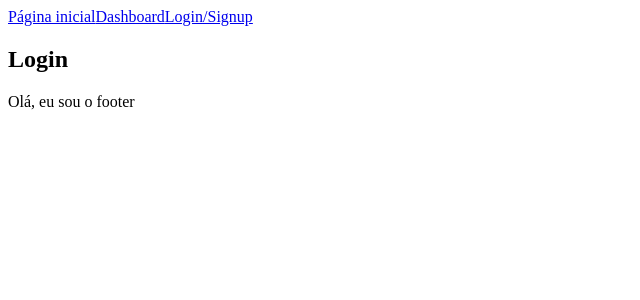
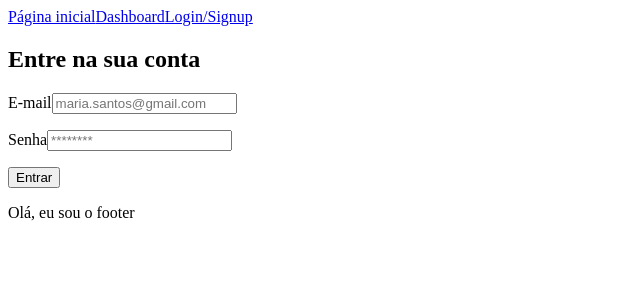
Before and after one commit to francinehahn/employee-participation-frontend, a Next.js app: page /login in a window 1280 px wide. Shown: the top 300 px of the page, without its empty margins (0-640 px from the left). Built offline with nearby package versions, Linux system fonts and the light colour scheme.

Commit message:
feat: I created the login form and added the login http request

```diff
--- a/package.json
+++ b/package.json
@@ -1,5 +1,5 @@
 {
-  "name": "employee",
+  "name": "employee-participation-frontend",
   "version": "0.1.0",
   "private": true,
   "scripts": {
@@ -9,9 +9,11 @@
     "lint": "next lint"
   },
   "dependencies": {
+    "axios": "^1.3.5",
     "eslint": "8.38.0",
     "eslint-config-next": "13.3.0",
     "next": "13.3.0",
+    "nookies": "^2.5.2",
     "react": "18.2.0",
     "react-dom": "18.2.0"
   }
--- a/pages/_app.js
+++ b/pages/_app.js
@@ -1,5 +1,6 @@
 import { Footer } from "../components/footer/footer"
 import { Header } from "../components/header/header"
+
 
 function MyApp({ Component, pageProps }) {
   return (
--- a/pages/login/index.js
+++ b/pages/login/index.js
@@ -1,6 +1,52 @@
+import { useState } from "react"
+import axios from "axios"
 import Head from "next/head"
+import Router from "next/router"
+import { setCookie } from "nookies"
+
 
 export default function Login () {
+    const [email, setEmail] = useState("")
+    const [password, setPassword] = useState("")
+    const [isLoading, setIsLoading] = useState(false)
+    const [axiosError, setAxiosError] = useState("")
+    const [emailError, setEmailError] = useState("")
+    const [passwordError, setPasswordError] = useState("")
+
+    const handleLogin = async (e) => {
+        e.preventDefault()
+        setIsLoading(true)
+        setEmailError("")
+        setPasswordError("")
+        setAxiosError("")
+
+        const body = {
+            email,
+            password
+        }
+
+        if (email === "") {
+            setEmailError("Preencha o campo de email.")
+            setIsLoading(false)
+        } else if (password.length < 8) {
+            setPasswordError("A senha deve ter pelo menos 8 caracteres.")
+            setIsLoading(false)
+        } else {
+            axios.post("https://employee-participation.onrender.com/users/login", body)
+            .then(response => {
+                setIsLoading(false)
+                setCookie(undefined, 'token', response.data.token, {
+                    maxAge: 60 * 60 //1 hora
+                })
+                Router.push("/dashboard")
+            })
+            .catch(error => {
+                setIsLoading(false)
+                setAxiosError(error.response.data)
+            })
+        }
+    }
+
     return (
         <>
             <Head>
@@ -10,7 +56,24 @@ export default function Login () {
                 <link rel="icon" href="/favicon.ico" />
             </Head>
 
-            <h2>Login</h2>
+            <h2>Entre na sua conta</h2>
+
+            <form onSubmit={handleLogin}>
+                <div>
+                    <label>E-mail</label>
+                    <input type={'email'} placeholder="maria.santos@gmail.com" value={email} onChange={e => setEmail(e.target.value)}/>
+                    <p>{emailError}</p>
+                </div>
+
+                <div>
+                    <label>Senha</label>
+                    <input type={'password'} placeholder="********" value={password} onChange={e => setPassword(e.target.value)}/>
+                    <p>{passwordError}</p>
+                </div>
+
+                <p>{axiosError}</p>
+                <button>{isLoading? 'Carregando' : 'Entrar'}</button>
+            </form>
         </>
     )
 }
```
Also changed, not shown: pages/dashboard/index.js (+20 -1 lines), constants/validations.js (added), 1 other file (tests, documents, lock files or other folders).
